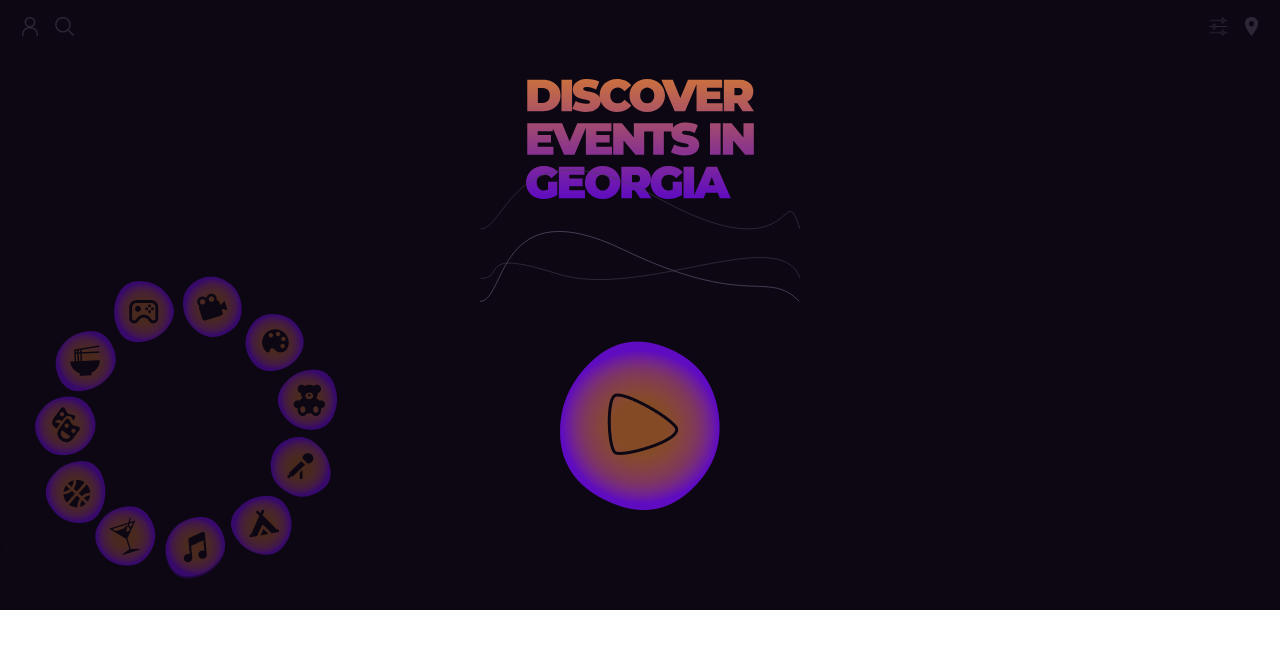
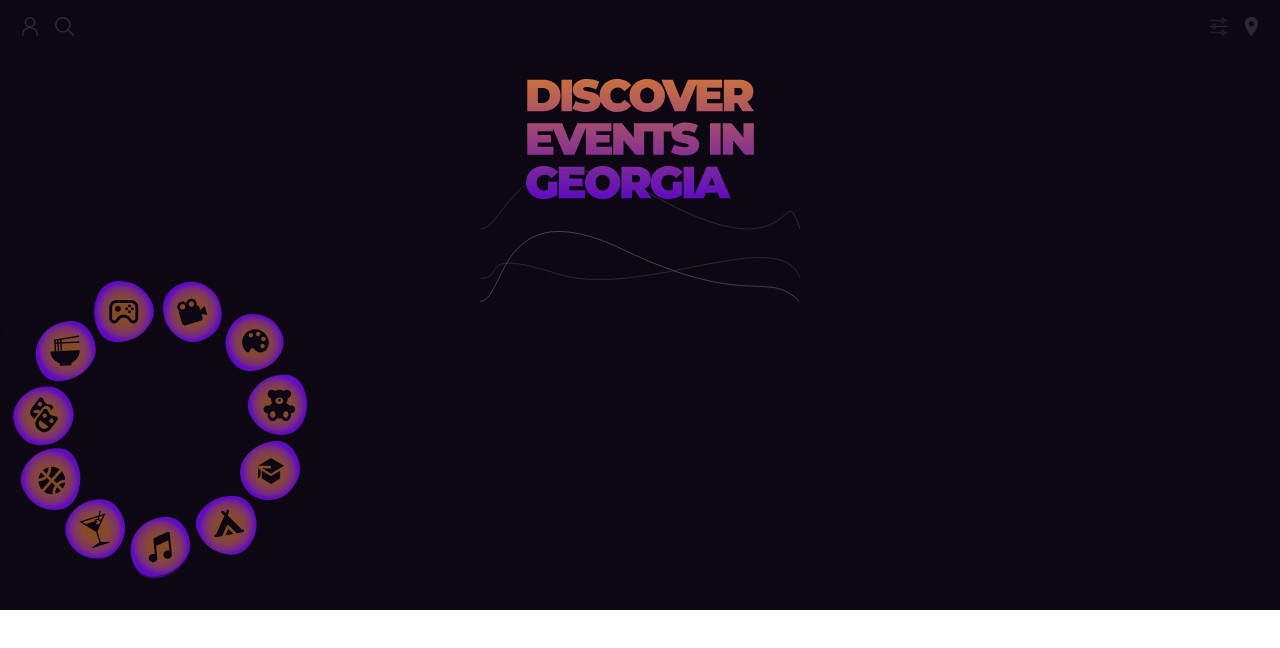
Before and after one commit to bcholokava/edevelopment, a React (Create React App) app: page / in a window 1280 px wide. Shown: the top 648 px of the page. Built offline with nearby package versions, Linux system fonts and the light colour scheme.

Commit message:
Fixed state for icons

```diff
--- a/src/App.js
+++ b/src/App.js
@@ -4,6 +4,7 @@ import Signup from "./components/Signup";
 import Header from "./components/Header";
 import Discover from "./components/Discover";
 import { Routes, Route } from "react-router-dom";
+import Login from "./components/Login";
 
 function App() {
   return (
@@ -12,6 +13,7 @@ function App() {
         <Route path="/" element={<Home />} />
         <Route path="/signup" element={<Signup />} />
         <Route path="/account" element={<Account />} />
+        <Route path="/login" element={<Login />} />
       </Routes>
     </div>
   );
--- a/src/components/Filter.js
+++ b/src/components/Filter.js
@@ -4,7 +4,7 @@ import C from "../imagesmb/filters/sports.png";
 import D from "../imagesmb/filters/nightout.png";
 import E from "../imagesmb/filters/music.png";
 import F from "../imagesmb/filters/outdoors.png";
-import G from "../imagesmb/filters/concerts.png";
+import G from "../imagesmb/filters/edu.png";
 import H from "../imagesmb/filters/kids.png";
 import I from "../imagesmb/filters/expos.png";
 import J from "../imagesmb/filters/movies.png";
@@ -12,90 +12,83 @@ import K from "../imagesmb/filters/gaming.png";
 import L from "../imagesmb/filters/play.png";
 import "../styles/filter.css";
 import { useRef, useEffect, useState } from "react";
-import { click } from "@testing-library/user-event/dist/click";
+import FilterState from "./FilterState";
 
 const filterImgs = [
   {
     id: 1,
     src: A,
-    name: "tastings",
+    name: ["tastings", "tastingsOP"],
   },
   {
     id: 2,
     src: B,
-    name: "theatre",
+    name: ["theatre", "theatOP"],
   },
   {
     id: 3,
     src: C,
-    name: "sports",
+    name: ["sports", "sportsOP"],
   },
   {
     id: 4,
     src: D,
-    name: "nightout",
+    name: ["nightout", "nightoutOP"],
   },
   {
     id: 5,
     src: E,
-    name: "music",
+    name: ["music", "musicOP"],
   },
   {
     id: 6,
     src: F,
-    name: "outdoors",
+    name: ["outdoors", "outdoorsOP"],
   },
   {
     id: 7,
     src: G,
-    name: "concerts",
+    name: ["edu", "eduOP"],
   },
   {
     id: 8,
     src: H,
-    name: "kids",
+    name: ["kids", "kidsOP"],
   },
   {
     id: 9,
     src: I,
-    name: "expos",
+    name: ["expos", "exposOP"],
   },
   {
     id: 10,
     src: J,
-    name: "movies",
+    name: ["movies", "moviesOP"],
   },
   {
     id: 11,
     src: K,
-    name: "gaming",
+    name: ["gaming", "gamingOP"],
   },
-  {
-    id: 12,
-    src: L,
-    name: "play",
-  },
+  // {
+  //   id: 12,
+  //   src: L,
+  //   name: ["play"],
+  // },
 ];
 const Filter = (props) => {
-  const [classN, setClassN] = useState(null);
-  const handleClick = (image) => {
-    setClassN(image);
-  };
-
-  const iterateImg = filterImgs.map((img) => {
-    return (
-      <img
-        onClick={handleClick}
-        src={img.src}
-        key={img.id}
-        className={img.name}
-      />
-    );
-  });
+  // const iterateImg = filterImgs.map((img) => {
+  //   return <img src={img.src} key={img.id} className={img.name} />;
+  // });
 
   return (
     <div>
-      <div className="filter-mb"> {iterateImg}</div>;
+      <div className="filter-mb">
+        {filterImgs.map((img) => {
+          return <FilterState src={img.src} key={img.id} name={img.name} />;
+        })}
+      </div>
+      ;
     </div>
   );
 };
--- /dev/null
+++ b/src/components/FilterState.js
@@ -0,0 +1,14 @@
+import { useState } from "react";
+
+const FilterState = ({ src, name }) => {
+  const [active, setActive] = useState(false);
+  return (
+    <img
+      onClick={() => setActive((prev) => !prev)}
+      src={src}
+      className={active ? name[0] : name[1]}
+    ></img>
+  );
+};
+
+export default FilterState;
--- a/src/components/Signup.js
+++ b/src/components/Signup.js
@@ -17,7 +17,7 @@ const Signup = ({ showAccNav }) => {
 
         <div className="signup_group_gr">
           <h3>Already have an account?</h3>
-          <Link to="/account">
+          <Link to="/login">
             <button>Log in</button>
           </Link>
         </div>
--- a/src/styles/filter.css
+++ b/src/styles/filter.css
@@ -36,7 +36,7 @@
   top: 4.8rem;
   left: 24.7rem;
 }
-.concerts {
+.edu {
   opacity: 0.5;
   position: absolute;
   top: 11.5rem;
@@ -79,11 +79,76 @@
   left: 3.5rem;
 }
 
-.special {
-  opacity: 0;
+/* OPACITY CLASSES FOR FILTER ICONS */
+.gamingOP {
+  opacity: 1;
+  position: absolute;
+  top: -4.5rem;
+  left: 9.4rem;
+}
+
+.moviesOP {
+  opacity: 1;
+  position: absolute;
+  top: -4.5rem;
+  left: 16.3rem;
+}
+.exposOP {
+  opacity: 1;
+  position: absolute;
+  top: -1.2rem;
+  left: 22.5rem;
+}
+.kidsOP {
+  opacity: 1;
+  position: absolute;
+  top: 4.8rem;
+  left: 24.7rem;
+}
+.eduOP {
+  opacity: 1;
+  position: absolute;
+  top: 11.5rem;
+  left: 24rem;
+}
+.outdoorsOP {
+  opacity: 1;
+  position: absolute;
+  top: 15.8rem;
+  left: 18.5rem;
+}
+.musicOP {
+  opacity: 1;
+  position: absolute;
+  top: 19rem;
+  left: 13rem;
+}
+.nightoutOP {
+  opacity: 1;
+  position: absolute;
+  top: 17.3rem;
+  left: 6.5rem;
+}
+
+.tastingsOP {
+  opacity: 1;
   position: absolute;
   top: -0.5rem;
   left: 3.5rem;
+}
+
+.theatOP {
+  opacity: 1;
+  position: absolute;
+  top: 6rem;
+  left: 1.3rem;
+}
+
+.sportsOP {
+  opacity: 1;
+  position: absolute;
+  top: 12.2rem;
+  left: 2rem;
 }
 
 @media (min-width: 375px) {
```
Also changed, not shown: src/imagesmb/filters/concerts.png (deleted), src/imagesmb/filters/edu.png (added).
